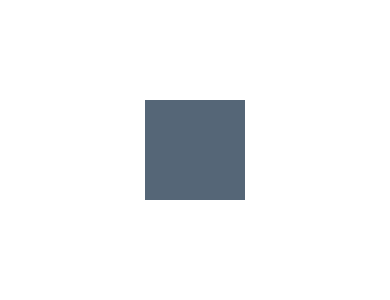
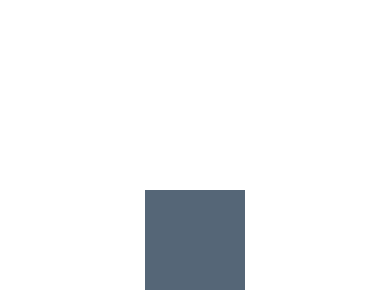
Before and after one commit to jetpackpony/llamaInCoffeeShop_react-native, a React Native app: screen / in a window 390 px wide. Shown: the part 544-844 px from the top of the page. Built offline with nearby package versions, Linux system fonts and the light colour scheme.

Commit message:
Add player position controlled by the store

```diff
--- a/src/App.js
+++ b/src/App.js
@@ -13,7 +13,7 @@ export default class LlamaInCoffeeShop extends Component {
   render() {
     return (
       <View style={styles.container}>
-        <View style={styles.player}>
+        <View style={[styles.player, {bottom: store.getState().player.coord}]}>
         </View>
       </View>
     );
@@ -28,6 +28,7 @@ const styles = StyleSheet.create({
     padding: 100
   },
   player: {
+    position: 'absolute',
     height: 100,
     width: 100,
     backgroundColor: "#567"
```
